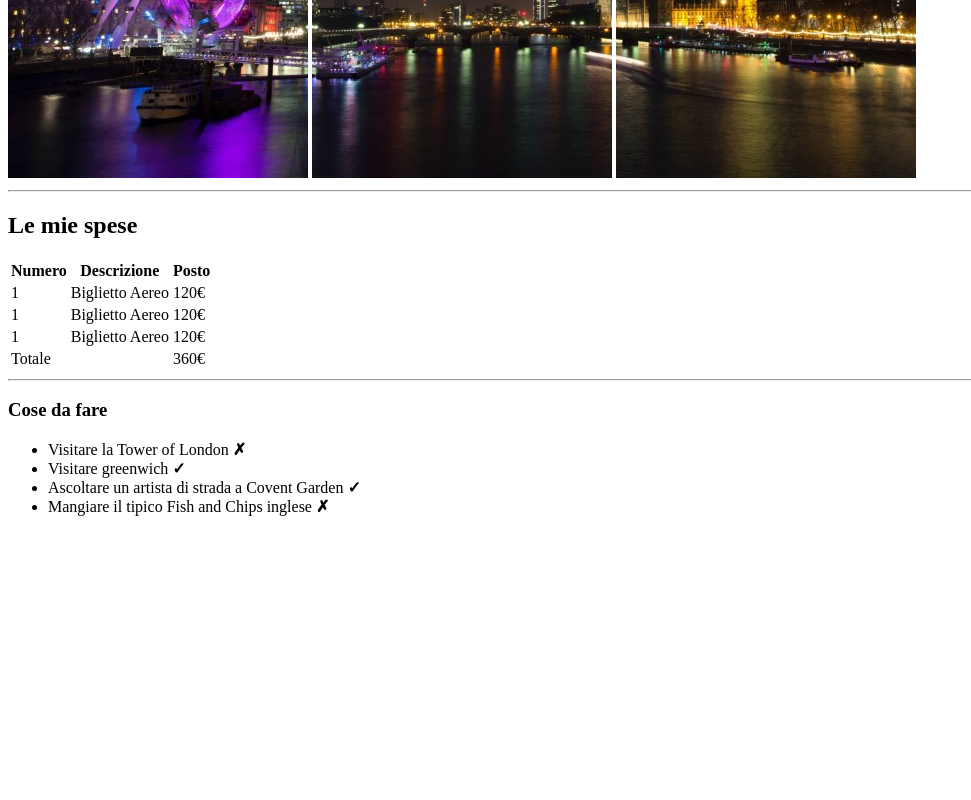
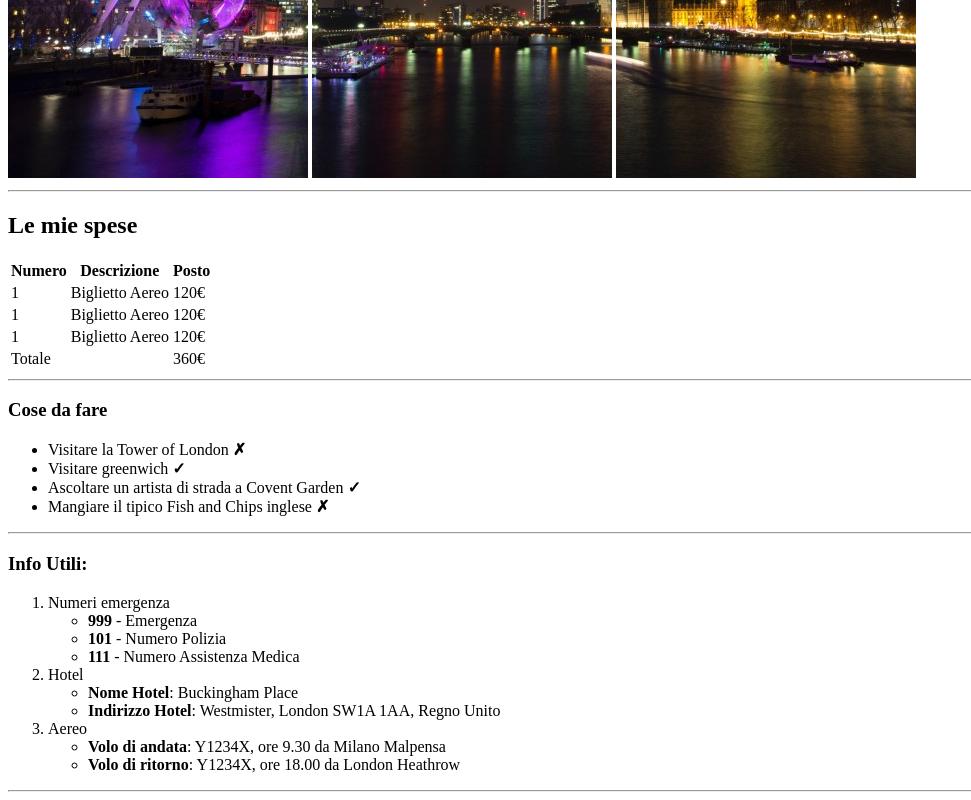
Before and after one commit to LucaFaedda/html-london-trip, a plain HTML site: page index.html in a window 1280 px wide. Shown: the part 489-1289 px from the top of the page, without its empty margins (0-971 px from the left). Before the commit the page ends 1021 px from the top, so only its background shows below. Drawn offline with Linux system fonts and the light colour scheme.

Commit message:
Inserimento_Info_utili

```diff
--- a/index.html
+++ b/index.html
@@ -70,6 +70,36 @@
                 <li>Mangiare il tipico Fish and Chips inglese<strong> &#10007;</strong></li>
             </ul>
         </section>
+        <hr>
+        <!-- Info Utili -->
+        <section>
+            <h3> Info Utili:</h3>
+            <ol>
+                <!-- Numeri emergenza -->
+                <li>Numeri emergenza
+                    <ul>
+                     <li><strong>999</strong> &#8208; Emergenza</li>
+                     <li><strong>101</strong> &#8208; Numero Polizia</li>
+                     <li><strong>111</strong> &#8208; Numero Assistenza Medica</li>
+                     </ul>
+                </li>
+                <!-- Info Hotel -->
+                <li>Hotel
+                    <ul>
+                      <li><strong>Nome Hotel</strong>: Buckingham Place</li>
+                      <li><strong>Indirizzo Hotel</strong>: Westmister, London SW1A 1AA, Regno Unito</li>
+                    </ul>
+                </li>
+                <!-- Orari Aereo -->
+                <li>Aereo
+                    <ul>
+                        <li><strong>Volo di andata</strong>: Y1234X, ore 9.30 da Milano Malpensa</li>
+                        <li><strong>Volo di ritorno</strong>: Y1234X, ore 18.00 da London Heathrow</li>
+                    </ul>
+                </li>
+            </ol>
+        </section>
     </main>
+    <hr>
 </body>
 </html>
```
